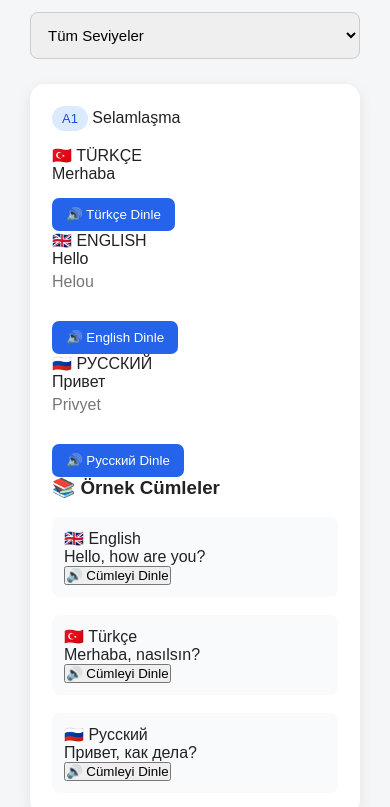
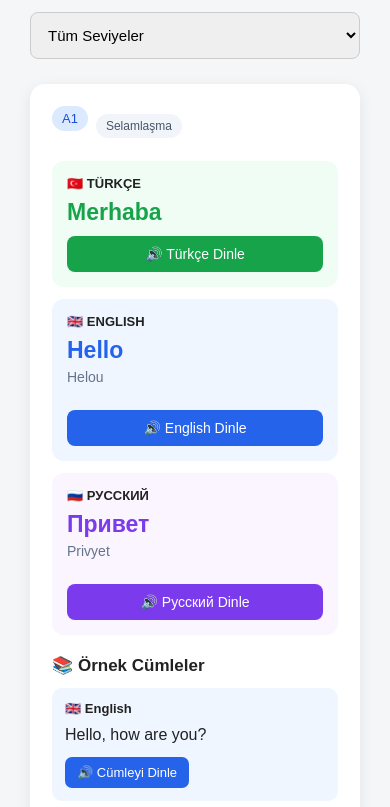
Before and after one commit to ByDoksan/LinguaStart, a plain HTML site: page index.html in a window 390 px wide. Shown: the part 601-1408 px from the top of the page. Drawn offline with Linux system fonts and the light colour scheme.

Commit message:
Update style.css

```diff
--- a/style.css
+++ b/style.css
@@ -152,5 +152,241 @@ body {
     .top {
         flex-direction: column;
     }
+/* ========================================
+   KELİME KARTI
+======================================== */
 
+.card-top {
+    display: flex;
+    align-items: center;
+    gap: 8px;
+    margin-bottom: 15px;
 }
+
+
+.category {
+    display: inline-block;
+    background: #f1f5f9;
+    color: #475569;
+    padding: 5px 10px;
+    border-radius: 20px;
+    font-size: 12px;
+}
+
+
+/* ========================================
+   DİL BÖLÜMLERİ
+======================================== */
+
+.word-section {
+    padding: 15px;
+    border-radius: 12px;
+    margin-top: 12px;
+}
+
+
+.language-title {
+    font-size: 13px;
+    font-weight: bold;
+    margin-bottom: 8px;
+}
+
+
+.main-word {
+    font-size: 23px;
+    font-weight: bold;
+}
+
+
+.pronunciation {
+    color: #64748b;
+    margin-top: 5px;
+    font-size: 14px;
+}
+
+
+/* TÜRKÇE */
+
+.turkish-section {
+    background: #f0fdf4;
+}
+
+
+.turkish-word {
+    color: #16a34a;
+}
+
+
+/* İNGİLİZCE */
+
+.english-section {
+    background: #eff6ff;
+}
+
+
+.english-word {
+    color: #2563eb;
+}
+
+
+/* RUSÇA */
+
+.russian-section {
+    background: #faf5ff;
+}
+
+
+.russian-word {
+    color: #7c3aed;
+}
+
+
+
+/* ========================================
+   SES BUTONLARI
+======================================== */
+
+.speak-btn {
+    width: 100%;
+    border: none;
+    padding: 10px;
+    margin-top: 10px;
+    border-radius: 8px;
+    color: white;
+    cursor: pointer;
+    font-size: 14px;
+    transition: 0.2s;
+}
+
+
+.speak-btn:hover {
+    transform: translateY(-1px);
+    opacity: 0.9;
+}
+
+
+.turkish-btn {
+    background: #16a34a;
+}
+
+
+.english-btn {
+    background: #2563eb;
+}
+
+
+.russian-btn {
+    background: #7c3aed;
+}
+
+
+
+/* ========================================
+   ÖRNEKLER
+======================================== */
+
+.examples {
+    margin-top: 20px;
+}
+
+
+.examples h3 {
+    margin-bottom: 12px;
+    font-size: 17px;
+}
+
+
+.example {
+    padding: 13px;
+    border-radius: 10px;
+    margin-top: 10px;
+}
+
+
+.example-language {
+    font-weight: bold;
+    font-size: 13px;
+    margin-bottom: 7px;
+}
+
+
+.example p {
+    line-height: 1.5;
+    margin: 0;
+}
+
+
+/* İngilizce örnek */
+
+.example-english {
+    background: #eff6ff;
+}
+
+
+/* Türkçe örnek */
+
+.example-turkish {
+    background: #f0fdf4;
+}
+
+
+/* Rusça örnek */
+
+.example-russian {
+    background: #faf5ff;
+}
+
+
+
+/* ========================================
+   ÖRNEK CÜMLE SES BUTONLARI
+======================================== */
+
+.example-btn {
+    border: none;
+    padding: 8px 12px;
+    border-radius: 7px;
+    color: white;
+    cursor: pointer;
+    margin-top: 10px;
+    font-size: 13px;
+}
+
+
+.english-example-btn {
+    background: #2563eb;
+}
+
+
+.turkish-example-btn {
+    background: #16a34a;
+}
+
+
+.russian-example-btn {
+    background: #7c3aed;
+}
+
+
+.example-btn:hover {
+    opacity: 0.85;
+}
+
+
+
+/* ========================================
+   KELİME BULUNAMADI
+======================================== */
+
+.no-result {
+    background: white;
+    padding: 40px;
+    border-radius: 15px;
+    text-align: center;
+}
+
+
+.no-result h2 {
+    margin-bottom: 10px;
+}
+}
```
